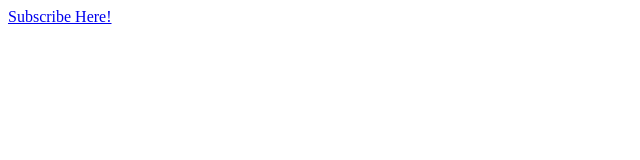
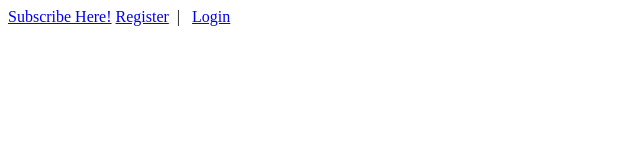
Before and after one commit to jluisalias/C4H620_99.github.io, a plain HTML site: page index.html in a window 1280 px wide. Shown: the whole page, without its empty margins (0-640 px from the left). Drawn offline with Linux system fonts and the light colour scheme.

Commit message:
Update index.html

```diff
--- a/index.html
+++ b/index.html
@@ -6,5 +6,7 @@
    </head>
    <body>
       <a href="#" onclick="gigya.accounts.showScreenSet({screenSet:'Default-LiteRegistration'});">Subscribe Here!</a>
+      <a href="#" onclick="gigya.accounts.showScreenSet({screenSet:'Default-RegistrationLogin', startScreen:'gigya-register-screen'});">Register</a>&nbsp;&nbsp;|&nbsp;&nbsp;
+      <a href="#" onclick="gigya.accounts.showScreenSet({screenSet:'Default-RegistrationLogin'});">Login</a>
    </body>
 </html>
```
